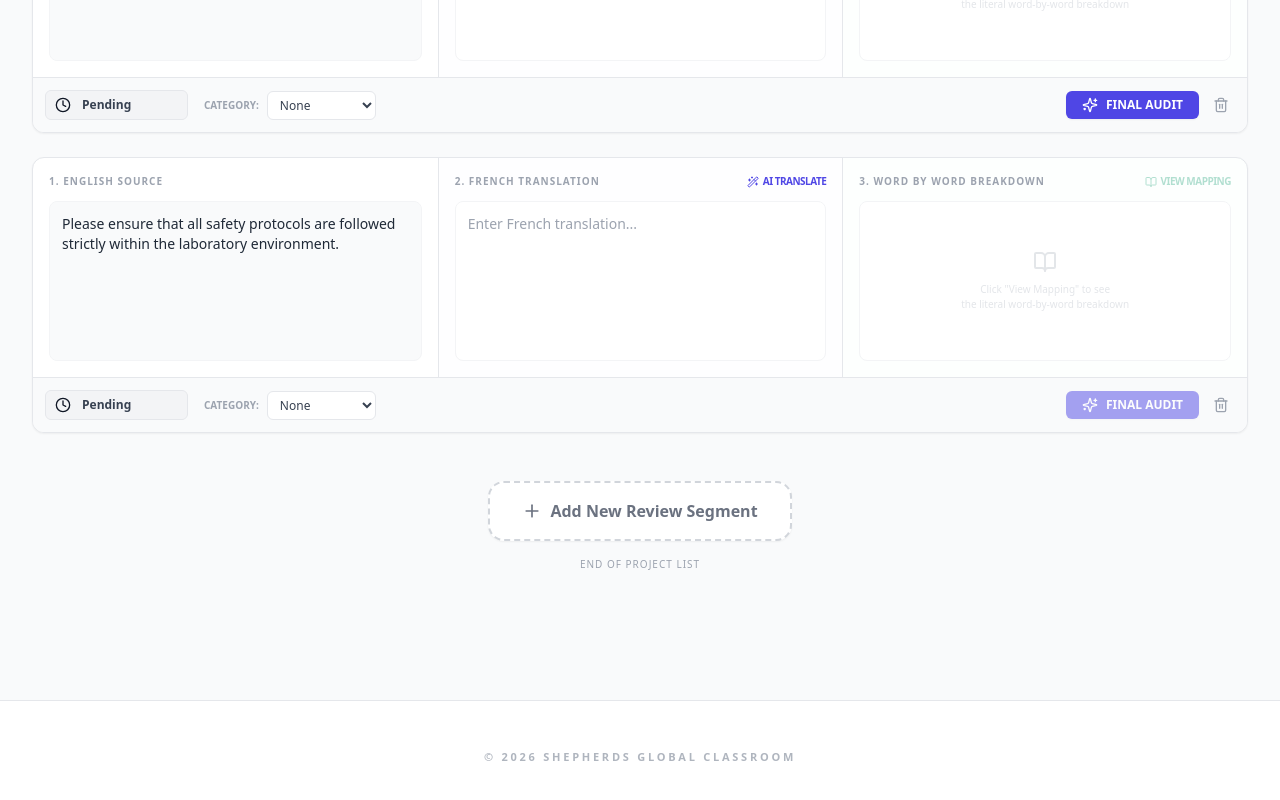
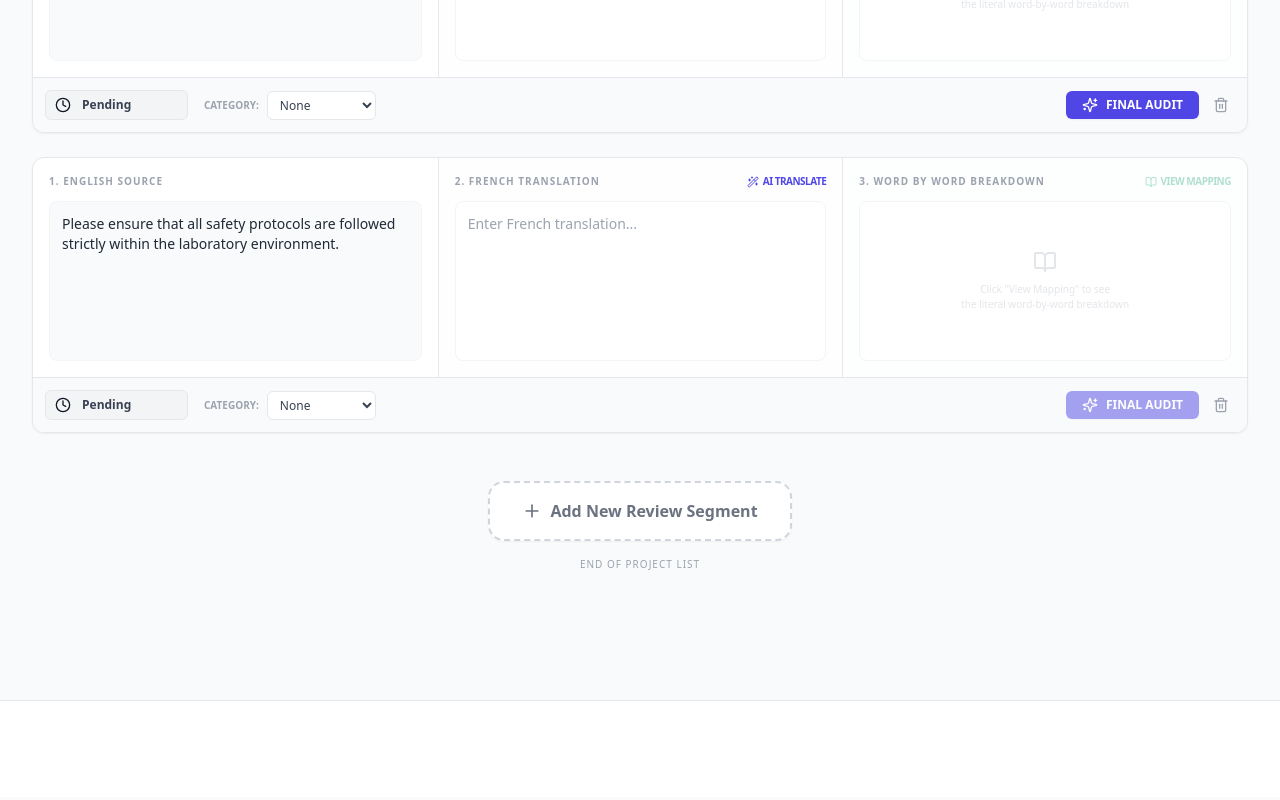
Before and after one commit to AlimaTABS/Proofreader-AI-v0.1, a React (Vite) app: page / in a window 1280 px wide. Shown: the part 240-1040 px from the top of the page. Built offline with nearby package versions, Linux system fonts and the light colour scheme.

Commit message:
Update App.tsx

```diff
--- a/App.tsx
+++ b/App.tsx
@@ -97,15 +97,12 @@ const App: React.FC = () => {
         />
       </main>
 
-      <footer className="bg-white border-t border-gray-200 py-12">
+ <footer className="bg-white border-t border-gray-200 py-12">
         <div className="max-w-7xl mx-auto px-4 text-center">
-          <p className="text-gray-400 text-[11px] font-bold uppercase tracking-[0.25em] opacity-80">
-             © {new Date().getFullYear()} Shepherds Global Classroom
-          </p>
+          {/* Footer content removed */}
         </div>
       </footer>
     </div>
   );
 };
-
 export default App;
```
